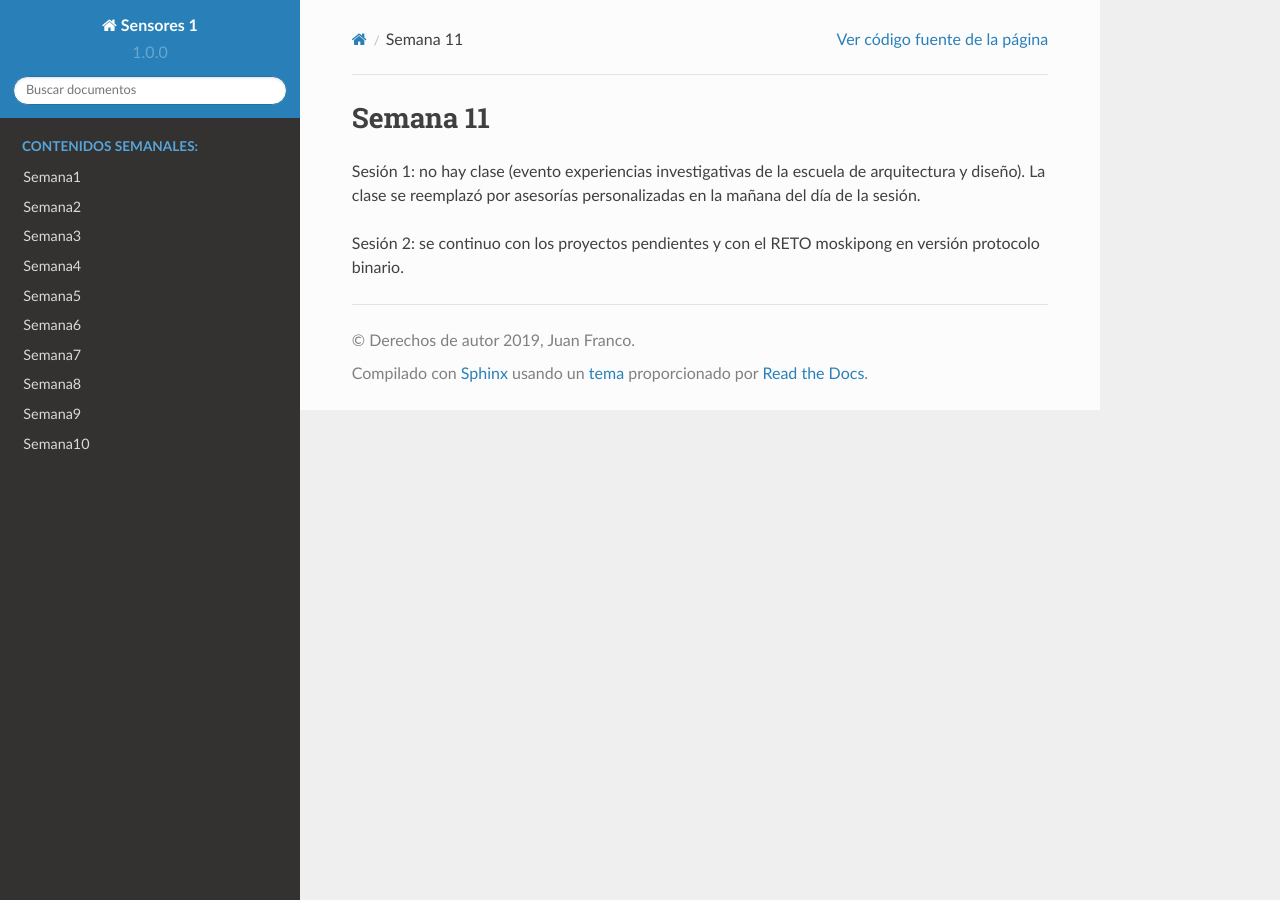
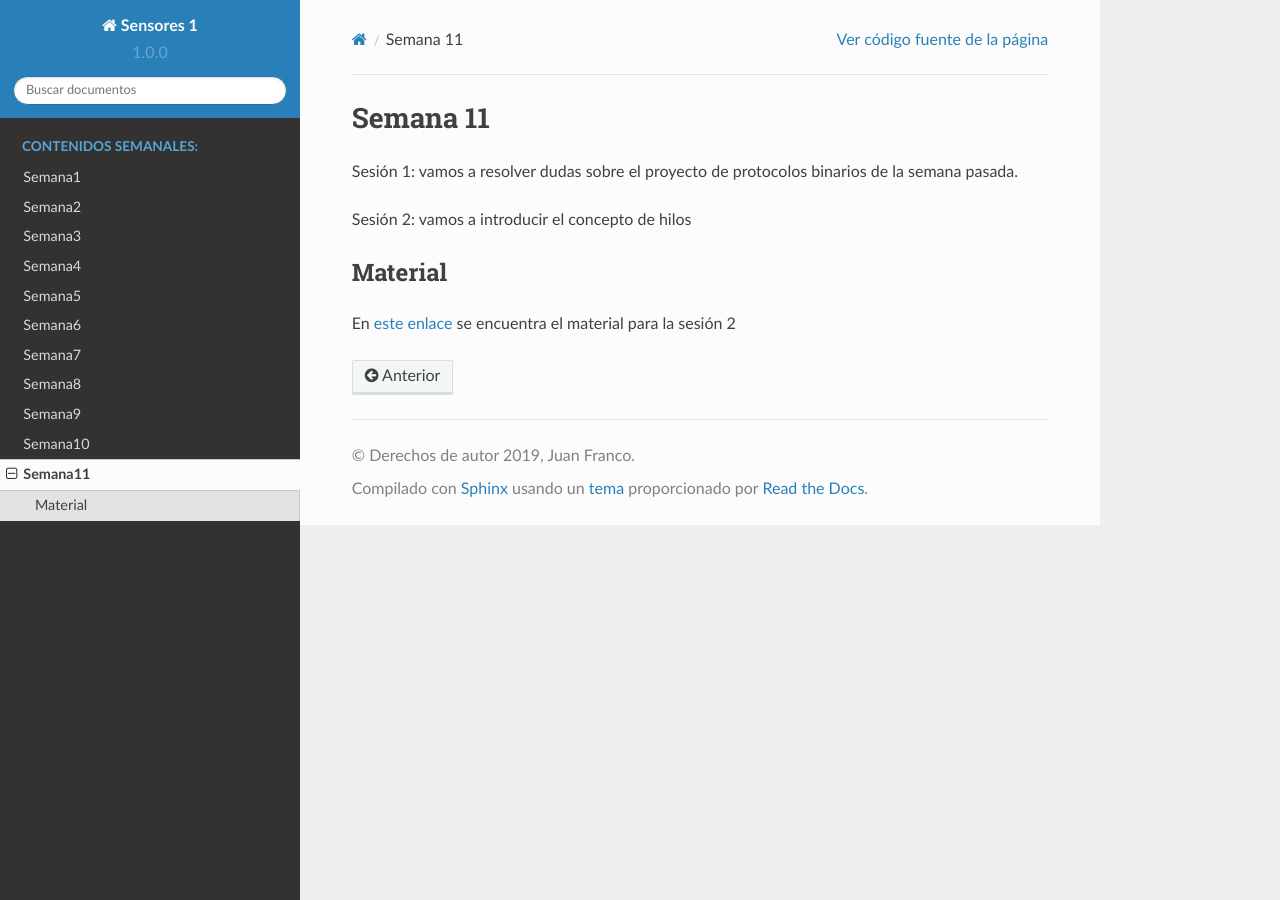
Before and after one commit to juanferfranco/sensores1, a Sphinx documentation site: the page built from docs/_semana11/semana11.rst, in a window 1280 px wide. Built offline with Sphinx 7.4.7 and the Read the Docs theme 2.0.0, drawn with Linux system fonts in a browser that asks for light colours.

Commit message:
add week 11

```diff
--- a/docs/_semana11/semana11.rst
+++ b/docs/_semana11/semana11.rst
@@ -1,7 +1,11 @@
 Semana 11
 ===========
 
-Sesión 1: no hay clase (evento experiencias investigativas de la escuela de arquitectura y diseño). La clase
-se reemplazó por asesorías personalizadas en la mañana del día de la sesión.
+Sesión 1: vamos a resolver dudas sobre el proyecto de protocolos binarios de la semana pasada.
 
-Sesión 2: se continuo con los proyectos pendientes y con el RETO moskipong en versión protocolo binario.
+Sesión 2: vamos a introducir el concepto de hilos
+
+Material
+---------
+
+En `este enlace <https://drive.google.com/open?id=1rkSL-DyORk19jfnax9FUph7jeXIgKb4Zl1eBfyVtQrQ>`__ se encuentra el material para la sesión 2
--- a/docs/index.rst
+++ b/docs/index.rst
@@ -57,3 +57,4 @@ Este curso es de 3 créditos repartidos en 4 horas de trabajo en el aula y 5 hor
    Semana8 <_semana8/semana8>
    Semana9 <_semana9/semana9>
    Semana10 <_semana10/semana10>
+   Semana11 <_semana11/semana11>
```
